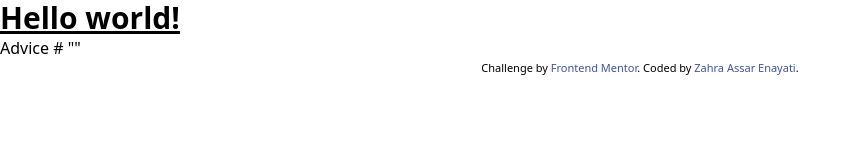
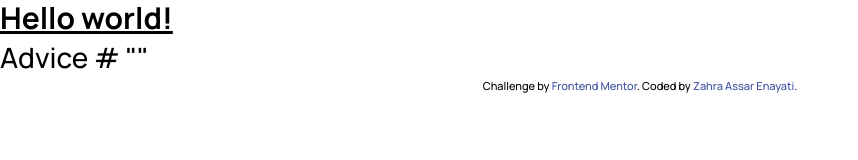
Before and after one commit to zahra-200/advice-generator-app, a website: page src/index.html in a window 1280 px wide. Shown: the whole page, without its empty margins (0-858 px from the left). Drawn offline with Linux system fonts and the light colour scheme; files that its build step writes are made by us from their sources.

Commit message:
add font and basic color

```diff
--- a/src/style.css
+++ b/src/style.css
@@ -1,2 +1,27 @@
+@import url('https://fonts.googleapis.com/css2?family=Manrope:wght@200..800&display=swap');
+/* - Mobile: 375px
+- Desktop: 1440px */
+*{
+    margin: 0;
+    padding: 0;
+    box-sizing: border-box;
+}
+:root{
+    /* Primary */
+    --Light-Cyan : hsl(193, 38%, 86%);
+    --Neon-Green: hsl(150, 100%, 66%);
+    /* Neutral */
+    --Grayish-Blue: hsl(217, 19%, 38%);
+    --Dark-Grayish-Blue: hsl(217, 19%, 24%);
+    --Dark-Blue: hsl(218, 23%, 16%);
+}
+body{
+    font-size: 28px;
+    font-family: "Manrope", sans-serif;
+    font-optical-sizing: auto;
+    /* <weight>: Use a value from 200 to 800 */
+    font-weight: 500;
+    font-style: normal;
+}
 .attribution { font-size: 11px; text-align: center; }
 .attribution a { color: hsl(228, 45%, 44%); }
```
